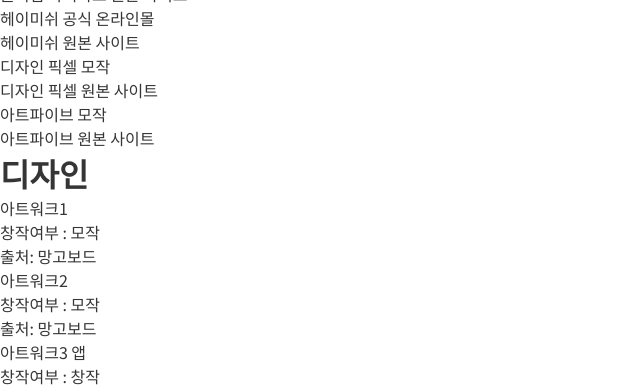
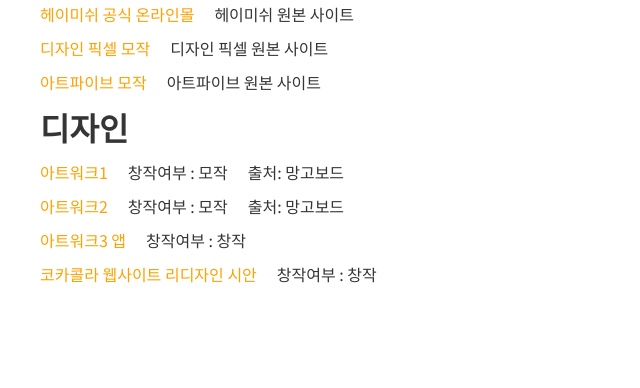
Before and after one commit to nixpluvia/my_blog, a PHP site: page /portfolio.php in a window 1280 px wide. Shown: the part 1122-1510 px from the top of the page, without its empty margins (0-640 px from the left). After the commit the page ends 1405 px from the top, so only its background shows below. Run offline with PHP 8.4, Linux system fonts and the light colour scheme; data that the repository does not hold is empty; some libraries are stand-ins or nearby versions.

Commit message:
포트폴리오-아트워크 > 코카콜라 리디자인 시안

```diff
--- a/public/portfolio.php
+++ b/public/portfolio.php
@@ -46,9 +46,9 @@
         </div>
     </div>
 </div>
-<nav>
+<nav class="con">
     <ul>
-        <li>
+        <li class="flex list1">
             <a href="/pf/cleaderm" target="_blank">클리덤 닥터락토</a>
             <ul>
                 <li>
@@ -56,7 +56,7 @@
                 </li>
             </ul>
         </li>
-        <li>
+        <li class="flex list1">
             <a href="/pf/heimish" target="_blank">헤이미쉬 공식 온라인몰</a>
             <ul>
                 <li>
@@ -64,7 +64,7 @@
                 </li>
             </ul>
         </li>
-        <li>
+        <li class="flex list1">
             <a href="/pf/designpixel" target="_blank">디자인 픽셀 모작</a>
             <ul>
                 <li>
@@ -72,7 +72,7 @@
                 </li>
             </ul>
         </li>
-        <li>
+        <li class="flex list1">
             <a href="/pf/artfive/index.php" target="_blank">아트파이브 모작</a>
             <ul>
                 <li>
@@ -82,10 +82,10 @@
         </li>
     </ul>
 </nav>
-<h1>디자인</h1>
-<nav>
+<h1 class="con">디자인</h1>
+<nav class="con">
     <ul>
-        <li>
+        <li class="flex list1">
             <a href="https://nixpluvia.github.io/img1/pf/artworks/1/1.png" target="_blank">아트워크1</a>
             <ul>
                 <li>창작여부 : 모작</li>
@@ -94,7 +94,7 @@
                 <li>출처: <a href="https://www.mangoboard.net/MangoTemplateAll.do">망고보드</a></li>
             </ul>
         </li>
-        <li>
+        <li class="flex list1">
             <a href="https://nixpluvia.github.io/img1/pf/artworks/2/2.png" target="_blank">아트워크2</a>
             <ul>
                 <li>창작여부 : 모작</li>
@@ -103,8 +103,14 @@
                 <li>출처: <a href="https://www.mangoboard.net/MangoTemplateAll.do">망고보드</a></li>
             </ul>
         </li>
-        <li>
+        <li class="flex list1">
             <a href="https://nixpluvia.github.io/img1/pf/artworks/3/3.png" target="_blank">아트워크3 앱</a>
+            <ul>
+                <li>창작여부 : 창작</li>
+            </ul>
+        </li>
+        <li class="flex list1">
+            <a href="https://nixpluvia.github.io/img1/pf/artworks/4/4.png" target="_blank">코카콜라 웹사이트 리디자인 시안</a>
             <ul>
                 <li>창작여부 : 창작</li>
             </ul>
--- a/public/resource/portfolio.css
+++ b/public/resource/portfolio.css
@@ -180,3 +180,17 @@
         left: 100%;
     }
 }
+
+
+
+
+.list1 {
+    margin-top: 10px;
+    margin-bottom: 10px;
+}
+.list1 > a {
+    color: rgb(255,161,0);
+}
+.list1 ul {
+    margin-left: 20px;
+}
```
